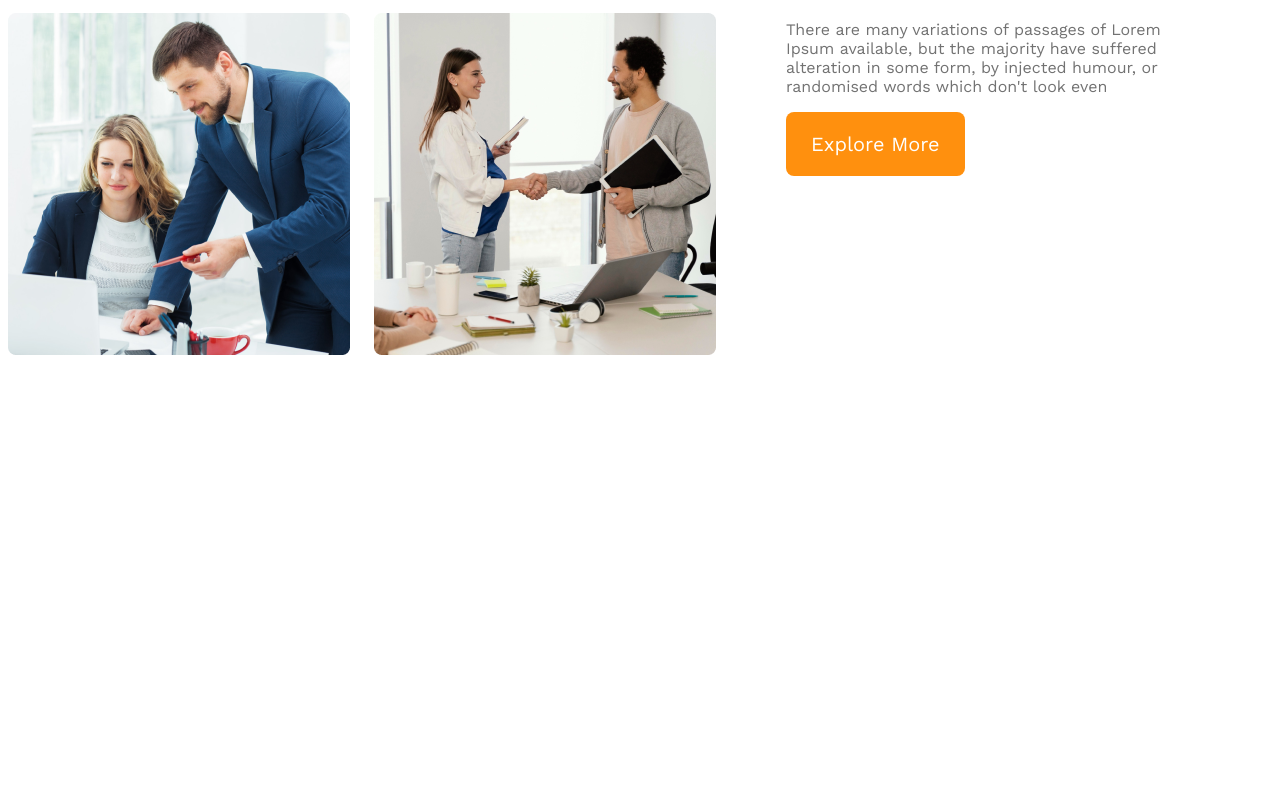
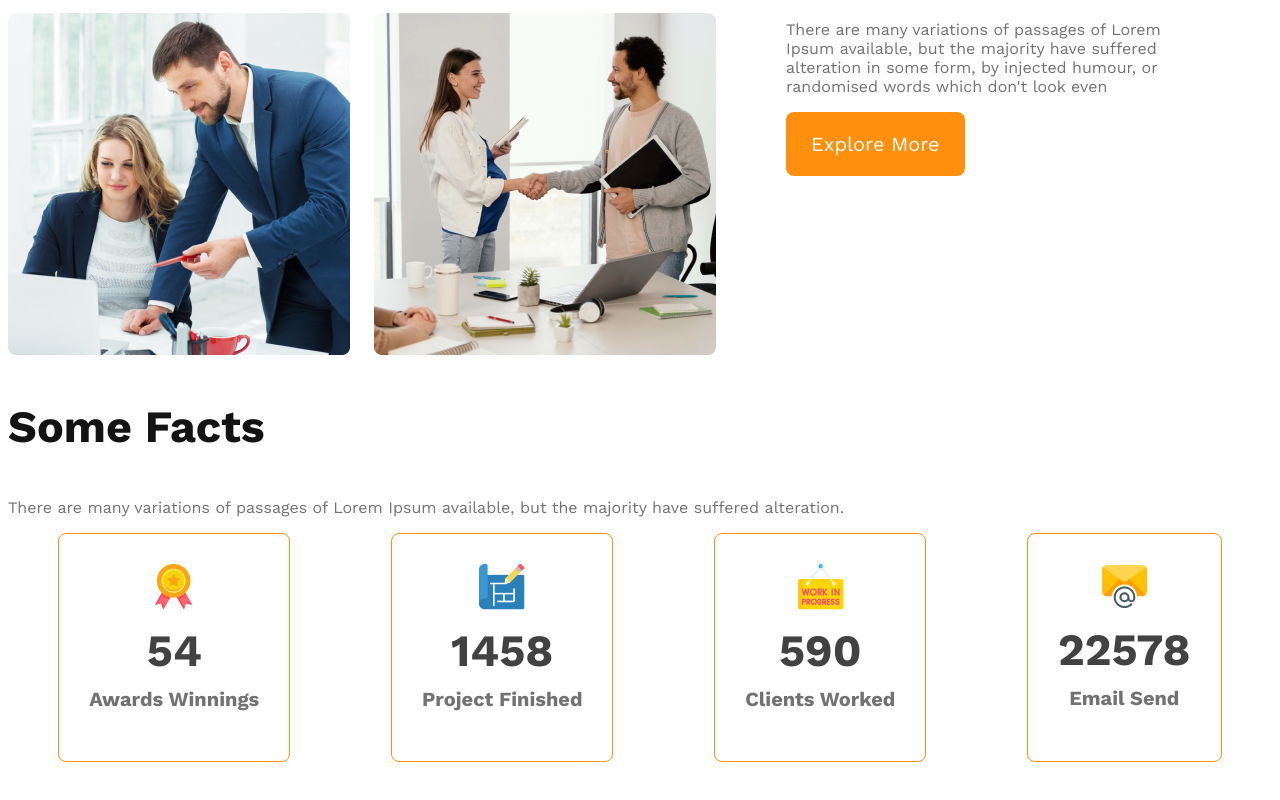
Before and after one commit to Mahmudaamimi/g3-architects-website, a plain HTML site: page index.html in a window 1280 px wide. Shown: the part 1434-2234 px from the top of the page. Before the commit the page ends 1859 px from the top, so only its background shows below. Drawn offline with nearby package versions, Linux system fonts and the light colour scheme.

Commit message:
facts section added

```diff
--- a/index.html
+++ b/index.html
@@ -10,7 +10,7 @@
     <!-- header start  -->
     <header>
         <nav>
-            <h3 class="nav-title">G3 Architects </h3>
+            <h3 class="section-title">G3 Architects </h3>
             <ul>
                 <li><a href="">Home</a></li>
                 <li><a href="">About</a></li>
@@ -45,8 +45,42 @@
                 <button class="btn-primary">Explore More</button>
 
             </div>
+        </section>
+        <!-- features section  -->
+        <section class="features">
 
         </section>
+        <!-- facts section  -->
+        <section class="facts">
+            <h3 class="section-title">Some Facts</h3>
+            <p class="text-light-gray">There are many variations of passages of Lorem Ipsum available, but the majority have suffered alteration.</p>
+
+            <div class="facts-card-container">
+                <!-- .card*4>img+h2.card-stats+p.card-title -->
+                <div class="card">
+                    <img src="images/icons/ribon.png" alt="">
+                    <h2 class="card-stats">54</h2>
+                    <p class="card-title text-light-gray">Awards Winnings</p>
+                </div>
+                <div class="card">
+                    <img src="images/icons/projects.png" alt="">
+                    <h2 class="card-stats">1458</h2>
+                    <p class="card-title text-light-gray">Project Finished</p>
+                </div>
+                <div class="card">
+                    <img src="images/icons/customers.png" alt="">
+                    <h2 class="card-stats">590</h2>
+                    <p class="card-title text-light-gray">Clients Worked</p>
+                </div>
+                <div class="card">
+                    <img src="images/icons/email.png" alt="">
+                    <h2 class="card-stats">22578</h2>
+                    <p class="card-title text-light-gray">Email Send</p>
+                </div>
+
+            </div>
+        </section>
+
     </main>
     <footer>
 
--- a/styles/architect.css
+++ b/styles/architect.css
@@ -24,6 +24,11 @@
     border: 0;
 
   }
+  .section-title{
+    font-size: 2.8rem;
+    font-weight: 700;
+    color: #131313;
+}
 /* header style  */
 header{
     background: rgb(255, 144, 14, 0.10);
@@ -34,11 +39,7 @@ nav{
     justify-content: space-between;
     align-items: center;
 }
-.nav-title{
-    font-size: 2.8rem;
-    font-weight: 700;
-    color: #131313;
-}
+
 nav > ul {
     display: flex;
 }
@@ -103,6 +104,38 @@ main{
     color: #ff900e;
     font-weight: 700;
 }
+/* facts section  */
+.facts-card-container{
+    display: flex;
+    justify-content: space-around;
+}
+
+.facts-card-container .card{
+    border-radius: 8px;
+    border: 1px solid #ff900e;
+    text-align: center;
+    padding:  30px ;
+
+}
+.facts-card-container .card-title{
+    font-weight: 600;
+    font-size: 1.25rem;
+    margin-top: 5px;
+
+
+}
+
+.facts-card-container .card-stats{
+    font-size: 2.8rem;
+    color: #424242;
+    margin-top:10px ;
+    margin-bottom: 10px;
+}
+
+
+
+
+
 /* responsive media queries   */
 /* mobile devices  */
 @media screen and (max-width:576px) {
```
